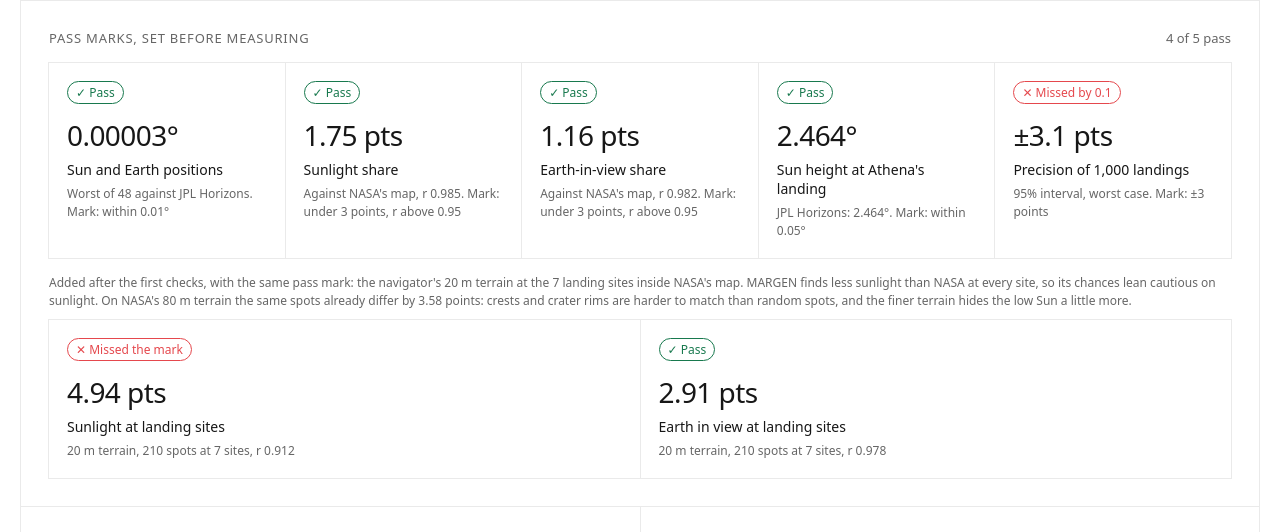
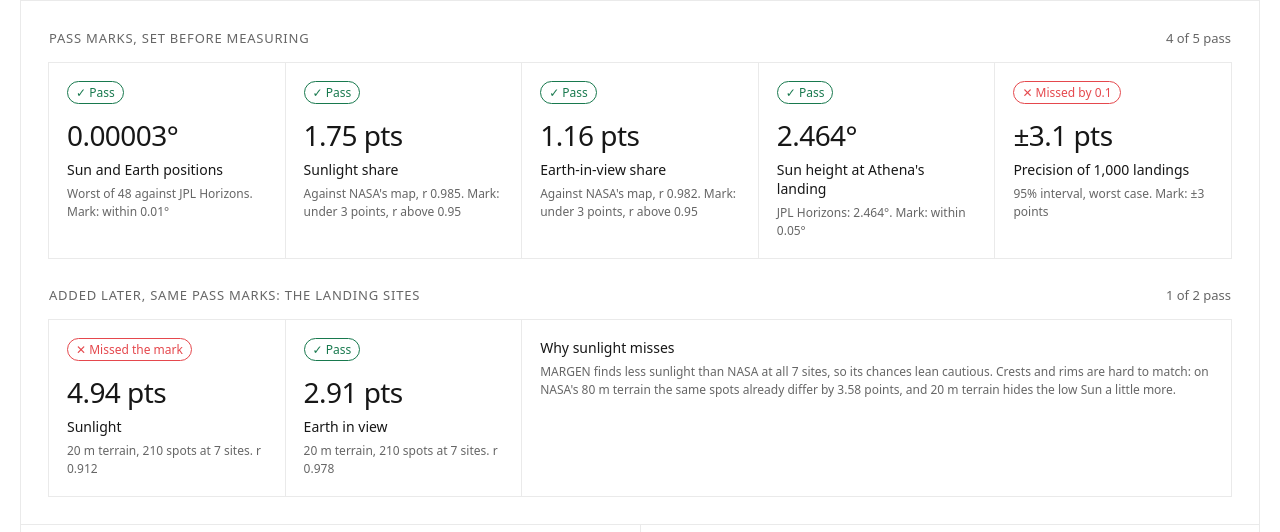
Before and after one commit to spexeyy/margen, a website built with Vite: page validation.html in a window 1280 px wide. Shown: the part 242-774 px from the top of the page. Built offline with nearby package versions, Linux system fonts and the light colour scheme.

Commit message:
Show the landing-site check as its own aligned row with a short explanation

```diff
--- a/src/style.css
+++ b/src/style.css
@@ -1258,8 +1258,12 @@ h2 {
   margin-bottom: 0;
 }
 
-.added-note {
-  margin: 16px 0 10px;
+.added-head {
+  margin-top: 28px;
+}
+
+.score.why {
+  grid-column: span 3;
 }
 
 .pass-count {
@@ -1277,7 +1281,7 @@ h2 {
 }
 
 .scorecard {
-  grid-template-columns: repeat(auto-fit, minmax(180px, 1fr));
+  grid-template-columns: repeat(5, minmax(0, 1fr));
   background: none;
   border: none;
 }
@@ -1486,4 +1490,12 @@ h2 {
   .limits {
     grid-template-columns: 1fr;
   }
+
+  .scorecard {
+    grid-template-columns: repeat(2, minmax(0, 1fr));
+  }
+
+  .score.why {
+    grid-column: 1 / -1;
+  }
 }
--- a/src/validation.ts
+++ b/src/validation.ts
@@ -79,16 +79,16 @@ byId("scorecard").innerHTML = checks.map(card).join("");
 
 const sites = result.sites20m;
 const spots = `${sites.points.length} spots at ${sites.sites.length} sites`;
-byId("added-note").textContent =
-  `Added after the first checks, with the same pass mark: the navigator's 20 m terrain at the ${sites.sites.length} landing sites inside NASA's map. ` +
-  `MARGEN finds less sunlight than NASA at every site, so its chances lean cautious on sunlight. ` +
-  `On NASA's 80 m terrain the same spots already differ by ${sites.terrain80m.sunlight.meanDifference} points: crests and crater rims are harder to match than random spots, and the finer terrain hides the low Sun a little more.`;
-byId("added").innerHTML = [
-  { value: `${sites.sunlight.meanDifference} pts`, name: "Sunlight at landing sites", detail: `20 m terrain, ${spots}, r ${sites.sunlight.correlation}`, missed: missed(sites.sunlight) },
-  { value: `${sites.earth.meanDifference} pts`, name: "Earth in view at landing sites", detail: `20 m terrain, ${spots}, r ${sites.earth.correlation}`, missed: missed(sites.earth) },
-]
-  .map(card)
-  .join("");
+const added: Check[] = [
+  { value: `${sites.sunlight.meanDifference} pts`, name: "Sunlight", detail: `20 m terrain, ${spots}. r ${sites.sunlight.correlation}`, missed: missed(sites.sunlight) },
+  { value: `${sites.earth.meanDifference} pts`, name: "Earth in view", detail: `20 m terrain, ${spots}. r ${sites.earth.correlation}`, missed: missed(sites.earth) },
+];
+byId("added-count").textContent = `${added.filter((check) => check.missed === null).length} of ${added.length} pass`;
+byId("added").innerHTML =
+  added.map(card).join("") +
+  `<article class="score why"><span class="score-name">Why sunlight misses</span>` +
+  `<span class="score-detail">MARGEN finds less sunlight than NASA at all ${sites.sites.length} sites, so its chances lean cautious. ` +
+  `Crests and rims are hard to match: on NASA's 80 m terrain the same spots already differ by ${sites.terrain80m.sunlight.meanDifference} points, and 20 m terrain hides the low Sun a little more.</span></article>`;
 byId("sites-method").textContent = `Landing-site check: ${sites.points.length / sites.sites.length} random spots in each 2 × 2 km site south of 85°S (${sites.sites.join(", ")}), with the navigator's 20 m terrain near the site.`;
 
 byId("sunlight-chart").innerHTML = scatter(points.map((p) => [100 * p[3], 100 * p[2]]), "sun", "Sunlight");
--- a/validation.html
+++ b/validation.html
@@ -44,7 +44,10 @@
           <p class="pass-count" id="verdict"></p>
         </div>
         <div class="scorecard" id="scorecard"></div>
-        <p class="note added-note" id="added-note"></p>
+        <div class="section-head added-head">
+          <h2>Added later, same pass marks: the landing sites</h2>
+          <p class="pass-count" id="added-count"></p>
+        </div>
         <div class="scorecard" id="added"></div>
       </section>
 
```
